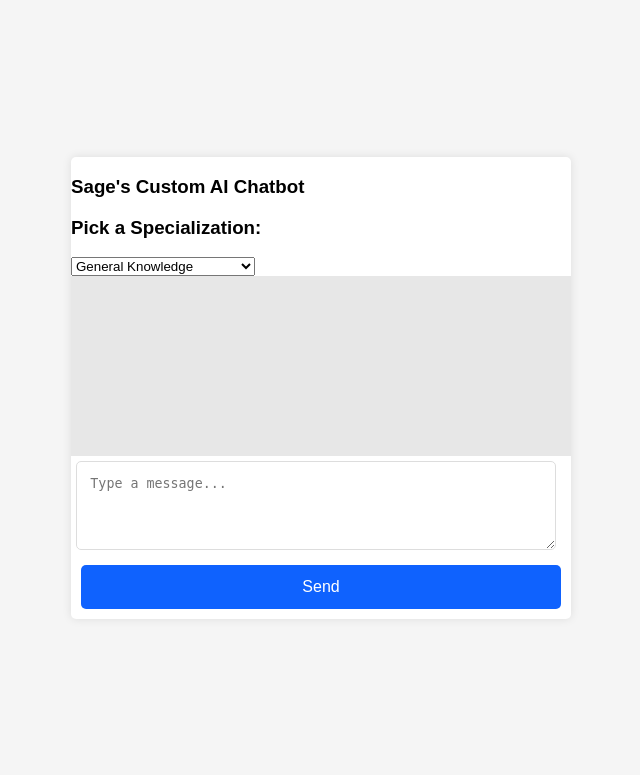
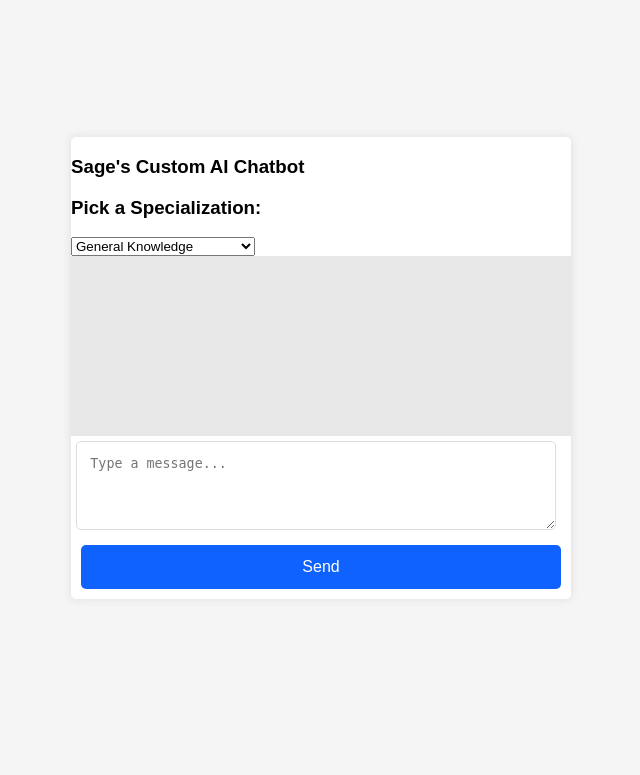
Before and after one commit to sagerock/Nov2023Chatbot, a Flask app: page / in a window 1280 px wide. Shown: the top 775 px of the page, without its empty margins (319-959 px from the left). Run offline with Flask 2, Linux system fonts and the light colour scheme.

Commit message:
Update styles.css

```diff
--- a/static/styles.css
+++ b/static/styles.css
@@ -3,11 +3,11 @@ body {
   font-size: 16px;
   background-color: #f5f5f5;
   margin: 0;
-  padding: 1vh 1vw; /* 2% of viewport height for vertical padding and 2% of viewport width for horizontal padding */
+  padding: 0vh 1vw; /* 2% of viewport height for vertical padding and 2% of viewport width for horizontal padding */
   display: flex;
   justify-content: center;
   align-items: center;
-  height: 95vh;
+  height: 92vh;
 }
 
 #chat-container {
```
